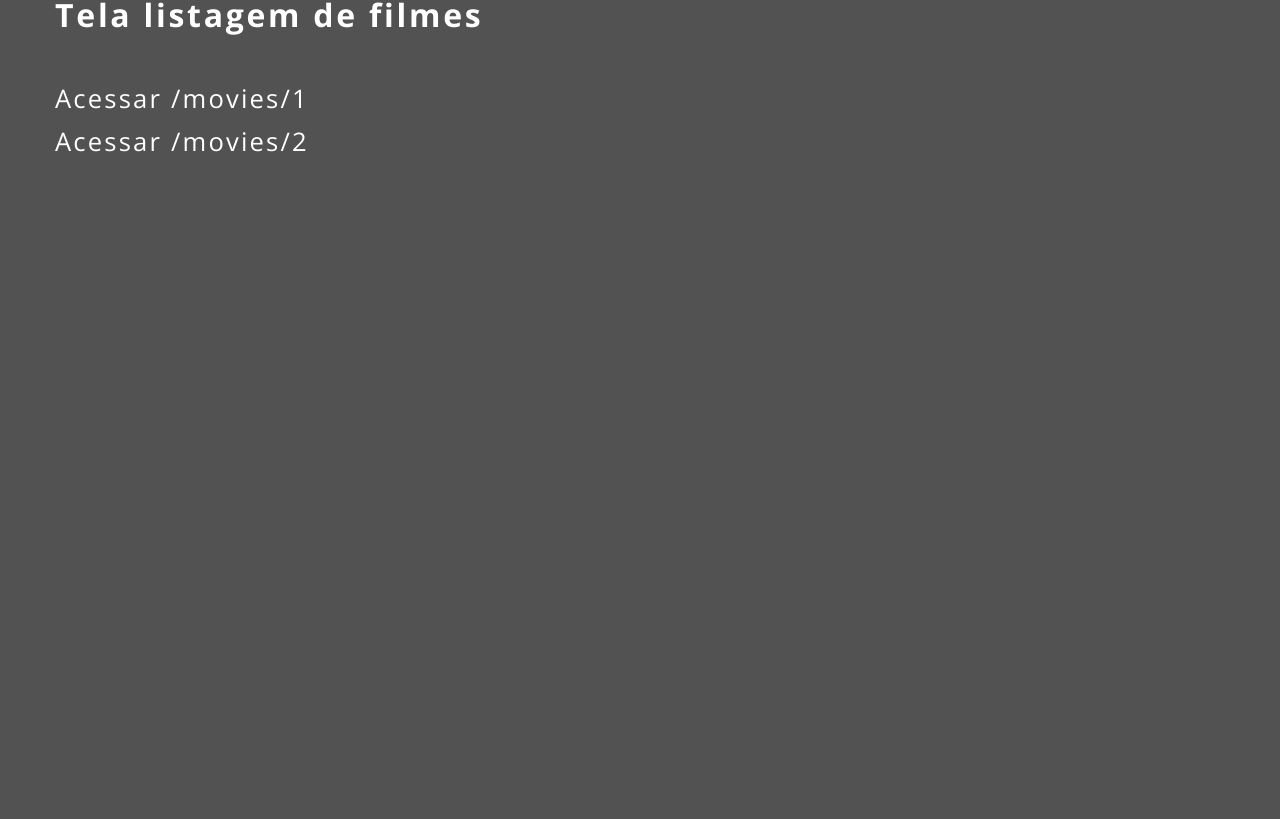
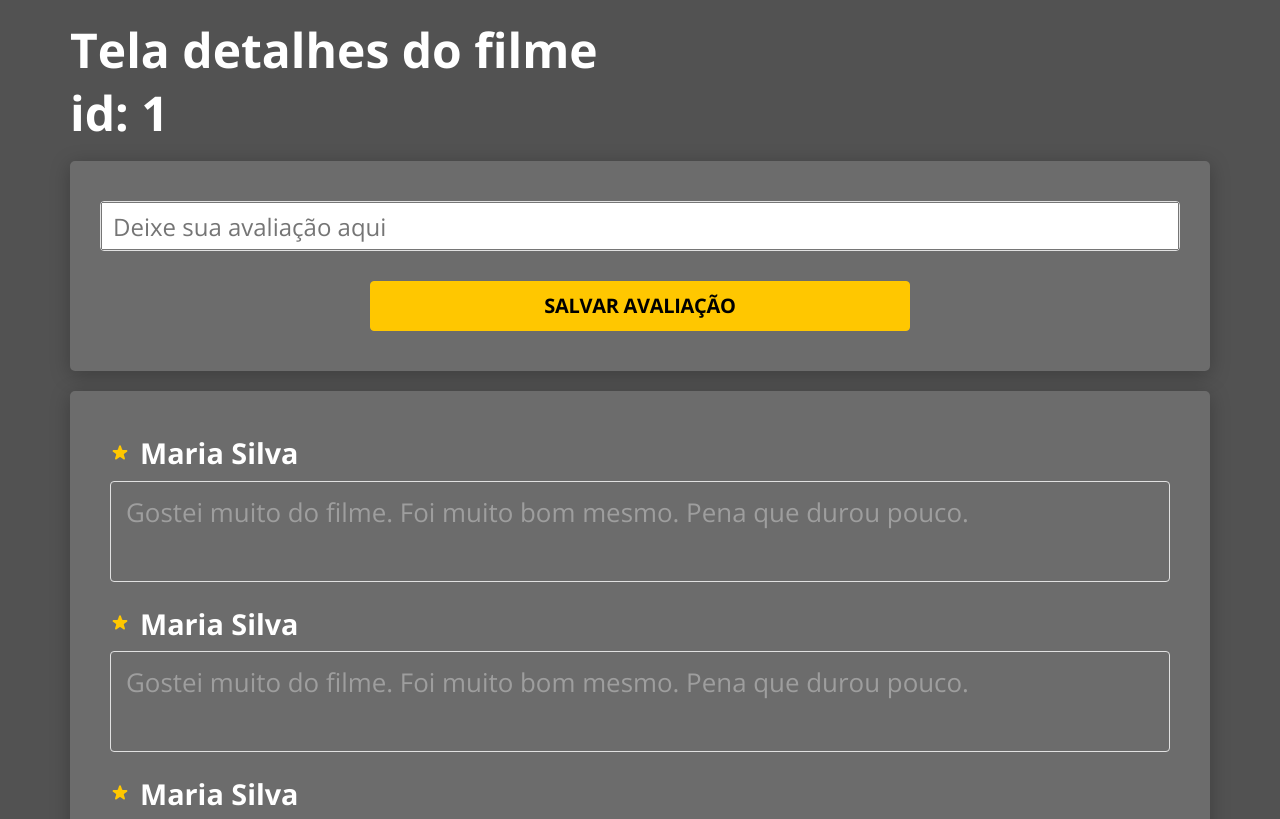
Before and after one commit to auriceliof/devsuperior-react-03, a React (Create React App) app in the folder desafiomovieflix/frontend/: page / in a window 1280 px wide. Shown: the part 117-936 px from the top of the page. Before the commit the page ends 800 px from the top, so only its background shows below. Built offline with nearby package versions, Linux system fonts and the light colour scheme; the HTML template or start-up script is replaced by a standard one.

Commit message:
Page MovieDetail

```diff
--- a/desafiomovieflix/frontend/src/App.tsx
+++ b/desafiomovieflix/frontend/src/App.tsx
@@ -1,10 +1,10 @@
 import './App.css';
 import './assets/styles/custom.scss';
-import Movie from 'pages/Movie';
+import MovieDetail from 'pages/MovieDetail';
 
 function App() {
   return (
-    <Movie />
+    <MovieDetail />
   );
 }
 
--- a/desafiomovieflix/frontend/src/components/ButtonIcon/styles.css
+++ b/desafiomovieflix/frontend/src/components/ButtonIcon/styles.css
@@ -1,6 +1,6 @@
 .btn-container button {
     width: 100%;
-    height: 65px;
+    height: 50px;
     border-radius: 4px;
 }
 
@@ -10,3 +10,9 @@
     text-transform: uppercase;
     letter-spacing: -0.015em;
 }
+
+@media(min-width: 768px) {
+    .btn-container {
+        width: 50%;
+    }
+}
--- a/desafiomovieflix/frontend/src/pages/Home/Login/styles.css
+++ b/desafiomovieflix/frontend/src/pages/Home/Login/styles.css
@@ -2,7 +2,7 @@
     width: 100%;
     height: 573px;
     font-size: 16px;
-    padding: 50px;
+    padding: 20px;
 }
 
 .login-card h1 {
@@ -33,6 +33,7 @@
 @media (min-width: 576px) {
     .login-card {
       width: 400px;
+      padding: 30px;
     }
 
     .login-card h1 {
@@ -43,5 +44,6 @@
 @media (min-width: 768px) {
     .login-card {
       width: 479px;
+      padding: 40px;
     }
 }
--- a/desafiomovieflix/frontend/src/pages/Movie/styles.css
+++ b/desafiomovieflix/frontend/src/pages/Movie/styles.css
@@ -5,7 +5,7 @@
 }
 
 .movie-card h1 {
-    font-size: 1.5em;
+    font-size: 1.3em;
     letter-spacing: 0.085em;
     margin-bottom: 50px;
 }
--- /dev/null
+++ b/desafiomovieflix/frontend/src/pages/MovieDetail/Note/index.tsx
@@ -0,0 +1,117 @@
+import './styles.css';
+
+const Note = () => {
+  return (
+    <div className="base-card note-card">
+      <div className="note-container">
+        <div className="note-star">
+          <svg
+            xmlns="http://www.w3.org/2000/svg"
+            className="h-5 w-5"
+            viewBox="0 0 20 20"
+            fill="currentColor"
+          >
+            <path
+              d="M9.049 2.927c.3-.921 1.603-.921 1.902 0l1.07 3.292a1 1
+            0 00.95.69h3.462c.969 0 1.371 1.24.588 1.81l-2.8 2.034a1 1 0 00-.364
+            1.118l1.07 3.292c.3.921-.755 1.688-1.54 1.118l-2.8-2.034a1 1 0 00-1.175
+            0l-2.8 2.034c-.784.57-1.838-.197-1.539-1.118l1.07-3.292a1 1 0 00-.364-1.118L2.98
+            8.72c-.783-.57-.38-1.81.588-1.81h3.461a1 1 0 00.951-.69l1.07-3.292z"
+            />
+          </svg>
+        </div>
+        <div className="note-user">
+          <h4>Maria Silva</h4>
+        </div>
+      </div>
+      <div className="base-input note">
+        <h6>
+          Gostei muito do filme. Foi muito bom mesmo. Pena que durou pouco.
+        </h6>
+      </div>
+
+      <div className="note-container">
+        <div className="note-star">
+          <svg
+            xmlns="http://www.w3.org/2000/svg"
+            className="h-5 w-5"
+            viewBox="0 0 20 20"
+            fill="currentColor"
+          >
+            <path
+              d="M9.049 2.927c.3-.921 1.603-.921 1.902 0l1.07 3.292a1 1
+            0 00.95.69h3.462c.969 0 1.371 1.24.588 1.81l-2.8 2.034a1 1 0 00-.364
+            1.118l1.07 3.292c.3.921-.755 1.688-1.54 1.118l-2.8-2.034a1 1 0 00-1.175
+            0l-2.8 2.034c-.784.57-1.838-.197-1.539-1.118l1.07-3.292a1 1 0 00-.364-1.118L2.98
+            8.72c-.783-.57-.38-1.81.588-1.81h3.461a1 1 0 00.951-.69l1.07-3.292z"
+            />
+          </svg>
+        </div>
+        <div className="note-user">
+          <h4>Maria Silva</h4>
+        </div>
+      </div>
+      <div className="base-input note">
+        <h6>
+          Gostei muito do filme. Foi muito bom mesmo. Pena que durou pouco.
+        </h6>
+      </div>
+
+      <div className="note-container">
+        <div className="note-star">
+          <svg
+            xmlns="http://www.w3.org/2000/svg"
+            className="h-5 w-5"
+            viewBox="0 0 20 20"
+            fill="currentColor"
+          >
+            <path
+              d="M9.049 2.927c.3-.921 1.603-.921 1.902 0l1.07 3.292a1 1
+            0 00.95.69h3.462c.969 0 1.371 1.24.588 1.81l-2.8 2.034a1 1 0 00-.364
+            1.118l1.07 3.292c.3.921-.755 1.688-1.54 1.118l-2.8-2.034a1 1 0 00-1.175
+            0l-2.8 2.034c-.784.57-1.838-.197-1.539-1.118l1.07-3.292a1 1 0 00-.364-1.118L2.98
+            8.72c-.783-.57-.38-1.81.588-1.81h3.461a1 1 0 00.951-.69l1.07-3.292z"
+            />
+          </svg>
+        </div>
+        <div className="note-user">
+          <h4>Maria Silva</h4>
+        </div>
+      </div>
+      <div className="base-input note">
+        <h6>
+          Gostei muito do filme. Foi muito bom mesmo. Pena que durou pouco.
+        </h6>
+      </div>
+
+      <div className="note-container">
+        <div className="note-star">
+          <svg
+            xmlns="http://www.w3.org/2000/svg"
+            className="h-5 w-5"
+            viewBox="0 0 20 20"
+            fill="currentColor"
+          >
+            <path
+              d="M9.049 2.927c.3-.921 1.603-.921 1.902 0l1.07 3.292a1 1
+            0 00.95.69h3.462c.969 0 1.371 1.24.588 1.81l-2.8 2.034a1 1 0 00-.364
+            1.118l1.07 3.292c.3.921-.755 1.688-1.54 1.118l-2.8-2.034a1 1 0 00-1.175
+            0l-2.8 2.034c-.784.57-1.838-.197-1.539-1.118l1.07-3.292a1 1 0 00-.364-1.118L2.98
+            8.72c-.783-.57-.38-1.81.588-1.81h3.461a1 1 0 00.951-.69l1.07-3.292z"
+            />
+          </svg>
+        </div>
+        <div className="note-user">
+          <h4>Maria Silva</h4>
+        </div>
+      </div>
+      <div className="base-input note">
+        <h6>
+          Gostei muito do filme. Foi muito bom mesmo. Pena que durou pouco.
+        </h6>
+      </div>
+    </div>
+  );
+};
+
+export default Note;
--- /dev/null
+++ b/desafiomovieflix/frontend/src/pages/MovieDetail/Note/styles.css
@@ -0,0 +1,65 @@
+.note-card {
+    width: 100%;
+    font-size: 16px;
+    padding: 10px;
+    margin-top: 20px;
+}
+
+.note-container {
+    display: flex;
+    align-items: center;
+}
+
+.note-card svg {
+    width: 20px;
+    height: 20px;
+    color: #FFC700;
+}
+
+.note-card h4 {
+    font-size: 1em;
+    margin-left: 10px;
+    margin-top: 5px;
+}
+
+.base-input.note {
+    height: 5em;
+    font-size: 0.9em;
+    text-align: justify;
+    margin-top: 10px;
+    margin-bottom: 15px;
+    padding: 10px;
+}
+
+
+@media (min-width: 768px) {
+    .note-card {
+      padding: 30px;
+    }
+
+    .note-card h4, .note-card h6 {
+        font-size: 1.5em;
+    }
+
+    .base-input.note {
+        height: 7em;
+        margin-bottom: 20px;
+        padding: 15px;
+    }
+}
+
+@media (min-width: 1200px) {
+    .note-card {
+      padding: 40px;
+    }
+
+    .note-card h4, .note-card h6 {
+        font-size: 1.8em;
+    }
+
+    .base-input.note {
+        height: 7em;
+        margin-bottom: 20px;
+        padding: 15px;
+    }
+}
--- /dev/null
+++ b/desafiomovieflix/frontend/src/pages/MovieDetail/Rate/index.tsx
@@ -0,0 +1,20 @@
+import ButtonIcon from "components/ButtonIcon";
+import './styles.css'
+
+const Rate = () => {
+    return (
+        <div className="base-card rate-card">
+
+            <div className="base-input">
+                <input type="text" placeholder="Deixe sua avaliação aqui" />
+            </div>
+
+            <div className="btn-rate">
+                <ButtonIcon text="salvar avaliação"/>
+            </div>
+
+        </div>
+    );
+};
+
+export default Rate;
--- /dev/null
+++ b/desafiomovieflix/frontend/src/pages/MovieDetail/Rate/styles.css
@@ -0,0 +1,55 @@
+.rate-card {
+    width: 100%;
+    font-size: 16px;
+    padding: 10px;
+    margin-top: 20px;
+}
+
+.base-input {
+    margin-top: 10px;
+    margin-bottom: 10px;
+}
+
+.base-input input {
+    width: 100%;
+    height: 100%;
+    padding: 10px;
+}
+
+.btn-rate {
+    margin-top: 20px;
+    margin-bottom: 10px;
+}
+
+@media (min-width: 768px) {
+    .rate-card {
+      padding: 30px;
+    }
+
+    .base-input {
+        margin-bottom: 30px;
+    }
+
+    .base-input input {
+        font-size: 1.5em
+    }
+
+    .btn-rate {
+        display: flex;
+        justify-content: center;
+    }
+}
+
+@media (min-width: 1200px) {
+    .rate-card {
+        padding: 30px;
+      }
+
+      .base-input {
+          margin-bottom: 30px;
+      }
+
+      .base-input input {
+          font-size: 1.5em
+      }
+}
--- /dev/null
+++ b/desafiomovieflix/frontend/src/pages/MovieDetail/index.tsx
@@ -0,0 +1,33 @@
+import Navbar from "components/Navbar"
+import Note from "./Note";
+import Rate from "./Rate";
+import './styles.css'
+
+const MovieDetail = () => {
+    return (
+        <>
+            <Navbar />
+            <div className="moviedetail-container">
+
+                <div className="moviedetail-card-movie">
+                    <div >
+                        <h1>Tela detalhes do filme</h1>
+                    </div>
+                    <div >
+                        <h1>id: 1</h1>
+                    </div>
+                </div>
+
+                <div>
+                    <Rate />
+                </div>
+                <div>
+                    <Note />
+                </div>
+
+            </div>
+        </>
+    );
+};
+
+export default MovieDetail;
--- /dev/null
+++ b/desafiomovieflix/frontend/src/pages/MovieDetail/styles.css
@@ -0,0 +1,50 @@
+.moviedetail-container {
+    font-size: 24px;
+    color: #FFF;
+    padding: 20px;
+}
+
+.moviedetail-container h1{
+    font-size: 24px;
+    margin-bottom: 5px;
+}
+
+@media (min-width: 576px) {
+    .moviedetail-container h1{
+        font-size: 30px;
+    }
+
+    .moviedetail-container {
+        padding: 40px;
+    }
+}
+
+@media (min-width: 768px) {
+    .moviedetail-container h1{
+        font-size: 40px;
+    }
+
+    .moviedetail-container {
+        padding: 60px;
+    }
+}
+
+@media (min-width: 1200px){
+    .moviedetail-container h1{
+        font-size: 48px;
+    }
+
+    .moviedetail-container {
+        padding: 70px;
+    }
+}
+
+@media (min-width: 1400px){
+    .moviedetail-container h1{
+        font-size: 55px;
+    }
+
+    .moviedetail-container {
+        padding: 80px;
+    }
+}
```
